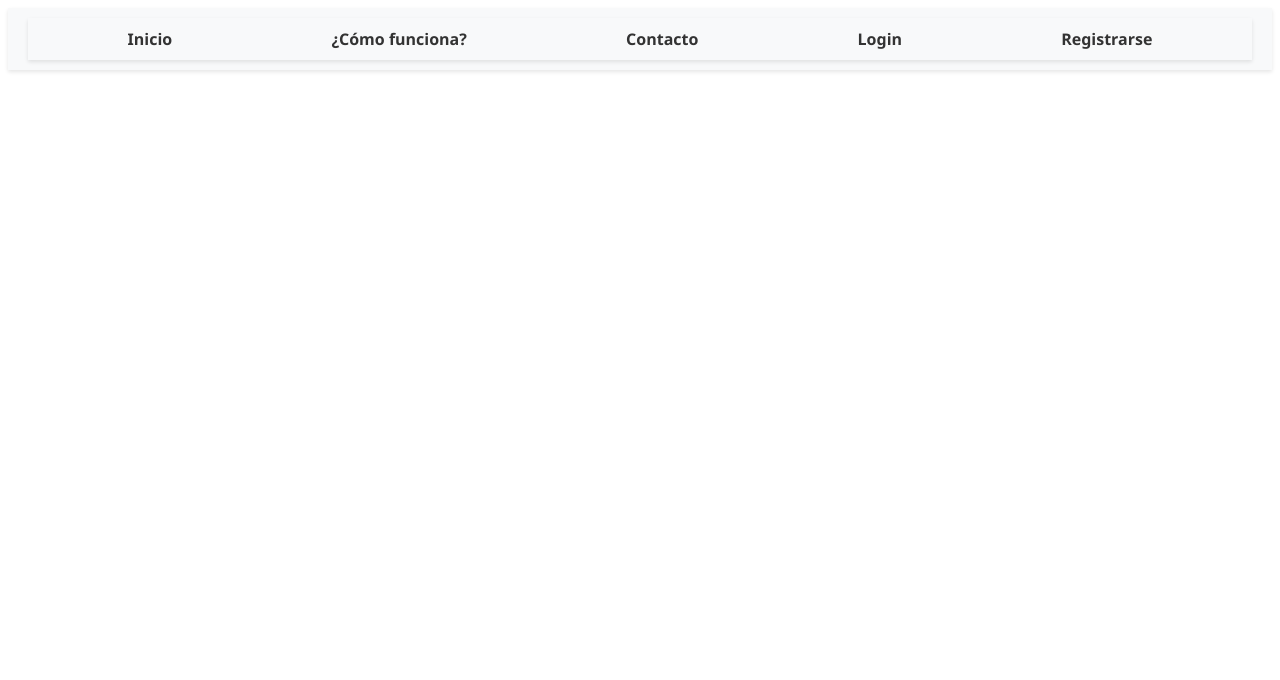
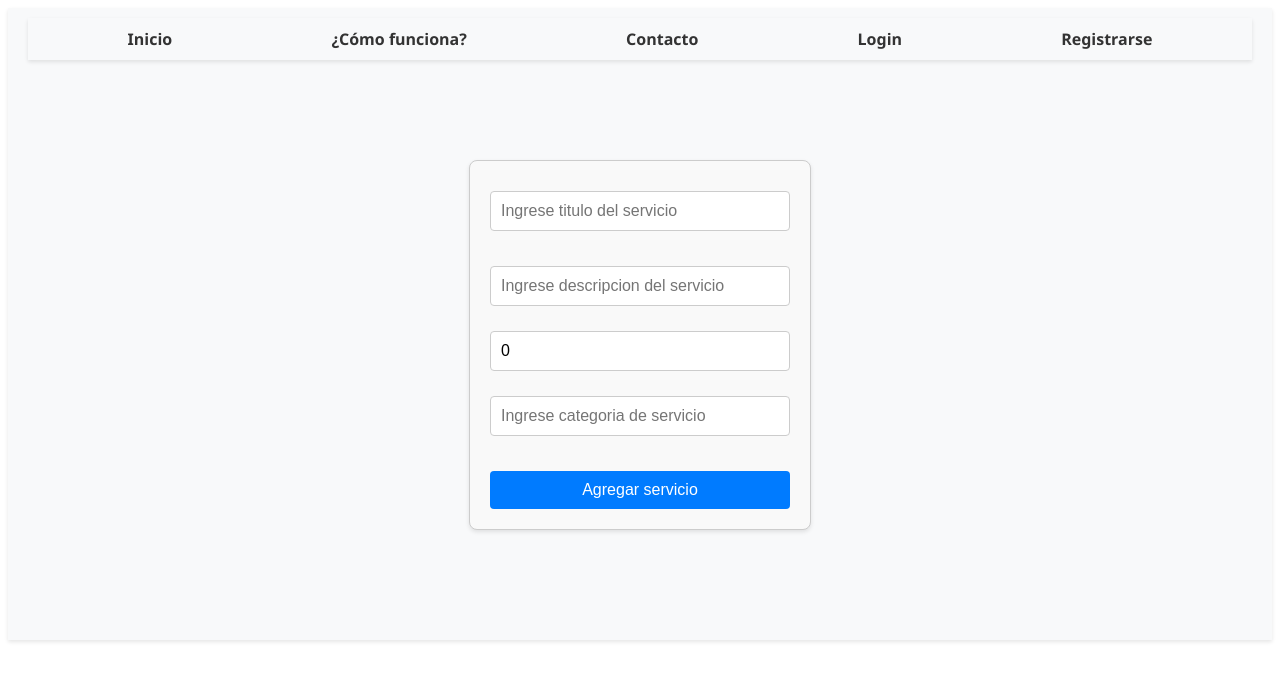
Before and after one commit to AgustinErimbaue/CarePro2-app, a React (Vite) app: page /MyService in a window 1280 px wide. Shown: the top 680 px of the page. Built offline with nearby package versions, Linux system fonts and the light colour scheme.

Commit message:
se corrige nombres de archivos

```diff
--- a/src/App.jsx
+++ b/src/App.jsx
@@ -7,7 +7,7 @@ import Registro from "./components/Registro/Registro";
 import Login from "./components/Login/Login";
 import Profile from "./components/Profile/Profile";
 import Service from "./components/Service/Service";
-import myService from "./components/myService/myService";
+import MyService from "./components/myService/myService";
 function App() {
   return (
     <>
@@ -21,7 +21,7 @@ function App() {
           <Route path="/Login" element={<Login />} />
           <Route path="/Profile" element={<Profile />} />
           <Route path="/Service" element={<Service />} />
-          <Route path="MyService" element={<myService />} />
+          <Route path="/MyService" element={<MyService />} />
         </Routes>
       </BrowserRouter>
     </>
--- a/src/components/Header/Header.jsx
+++ b/src/components/Header/Header.jsx
@@ -38,7 +38,7 @@ const Header = () => {
           <>
             {user.isServiceProvider ? (
               <li>
-                <Link to="/MisServicios">Mis Servicios</Link>
+                <Link to="/MyService">Mis Servicios</Link>
               </li>
             ) : (
               <li>
--- a/src/components/MyService/MyService.jsx
+++ b/src/components/MyService/MyService.jsx
@@ -1,9 +1,9 @@
 import React from 'react'
-
-const myService = () => {
+import MyServiceForm from '../MyServiceForm/myServiceform'
+const MyService = () => {
   return (
-    <></>
+  <MyServiceForm/>
   )
 }
 
-export default myService
+export default MyService
--- a/src/components/MyServiceForm/myServiceform.jsx
+++ b/src/components/MyServiceForm/myServiceform.jsx
@@ -1,6 +1,6 @@
 import React, { useState } from "react";
 
-const myServiceform = () => {
+const MyServiceForm = () => {
   const initialState = { title: "", description: "", price: 0, category: "" };
 
   const [data, setData] = useState(initialState);
@@ -43,4 +43,4 @@ const myServiceform = () => {
   );
 };
 
-export default myServiceform;
+export default MyServiceForm;
```
Also changed, not shown: src/components/MyServiceForm/myServiceForm.css (deleted).
